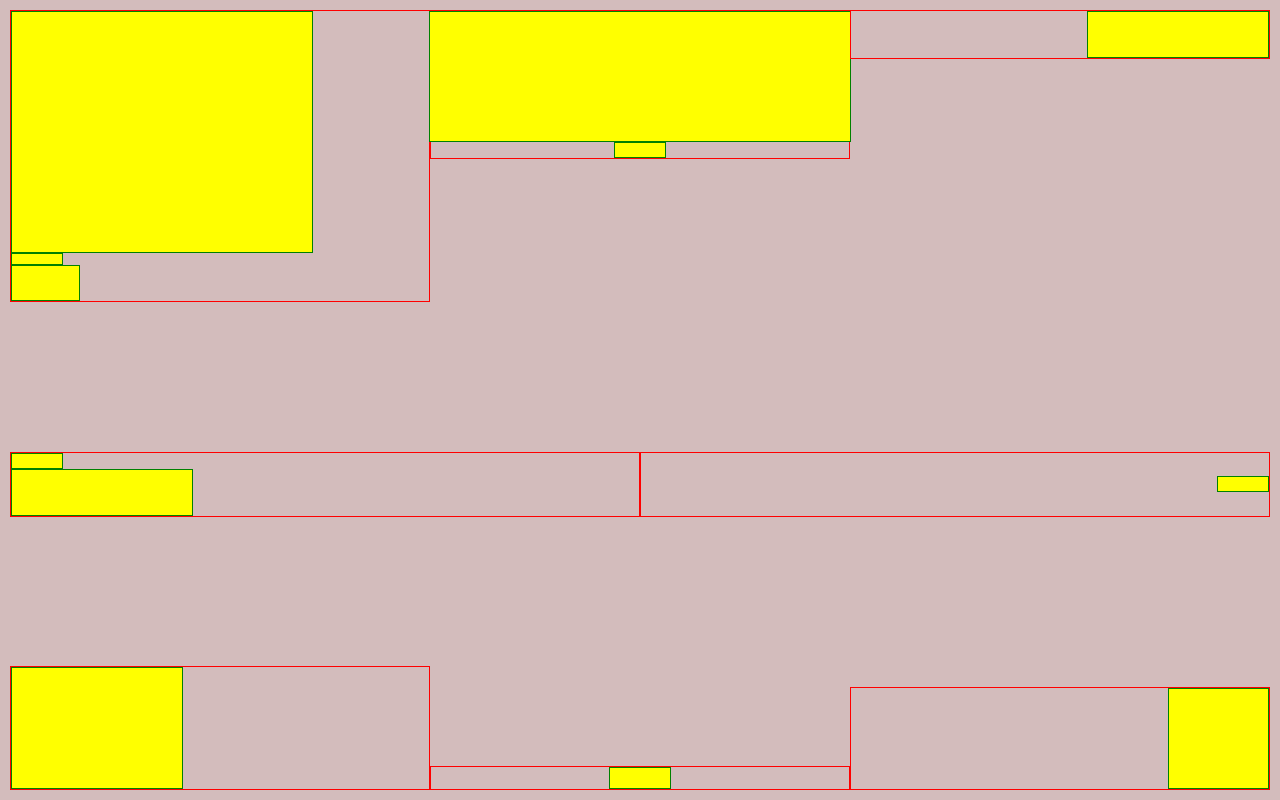
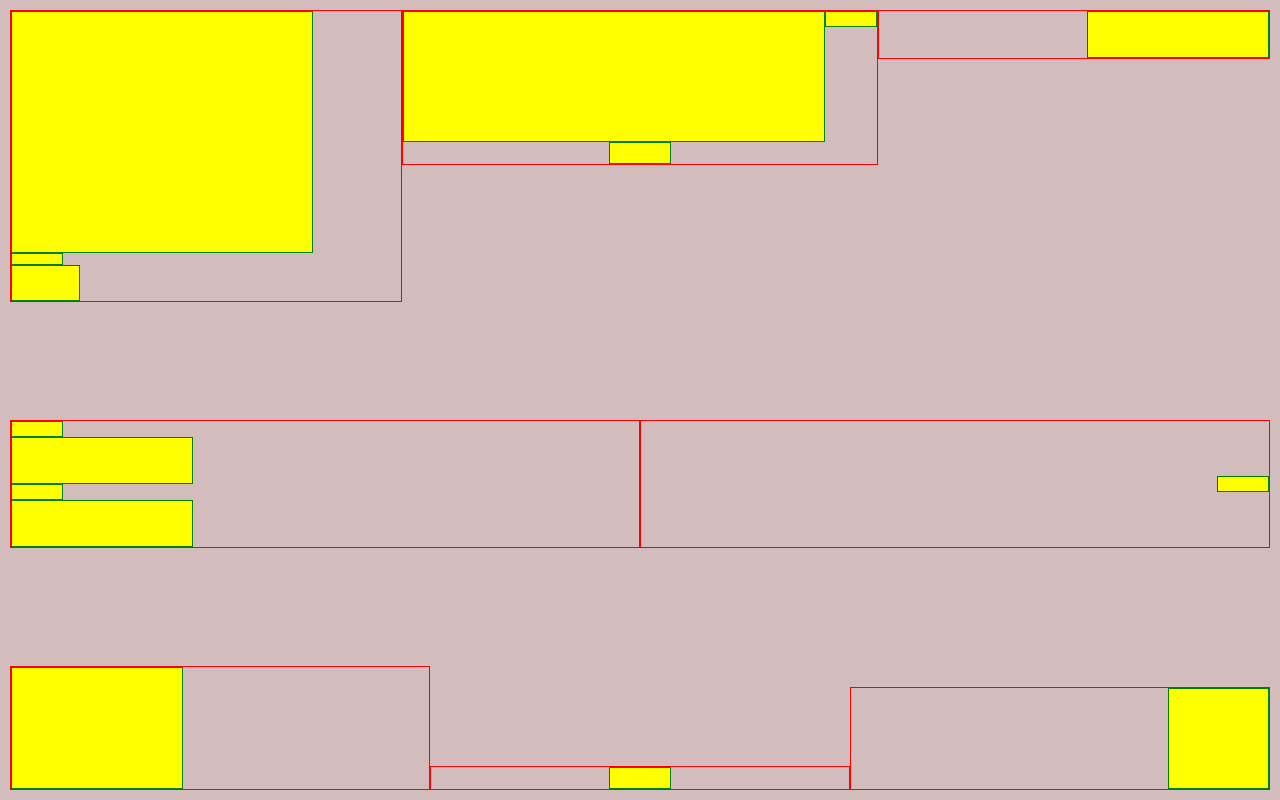
Before and after one commit to KaWaite/poc-align-system, a React (Create React App) app: page / in a window 1280 px wide. Built offline with nearby package versions, Linux system fonts and the light colour scheme.

Commit message:
wip inner grid

```diff
--- a/src/components/GridArea/index.tsx
+++ b/src/components/GridArea/index.tsx
@@ -25,6 +25,7 @@ const GridArea: React.FC<Props> = ({
         horizontal={horizontal}
         right={right}
         bottom={bottom}
+        hasInner={hasInner}
     >
         {children}
     </Wrapper>
@@ -32,17 +33,17 @@ const GridArea: React.FC<Props> = ({
 
 export default GridArea;
 
-const Wrapper = styled.div<{ vertical?: boolean, horizontal?: boolean, right?: boolean; bottom?: boolean }>`
-    min-width:20px; // could add a editor mode prop that add min-width
-    // min-width: inherit;
+const Wrapper = styled.div<{ vertical?: boolean, horizontal?: boolean, right?: boolean; bottom?: boolean; hasInner?: boolean }>`
+    // min-width:20px; // could add a editor mode prop that add min-width
+    min-width: inherit;
     min-height:20px; // could add a editor mode prop that add min-height
     // margin: 10px;
-    ${({ right, horizontal }) => right && horizontal ? "margin-left: auto;" : "margin-right: auto;"}
+    ${({ right, vertical }) => right && vertical ? "margin-left: auto;" : "margin-right: auto;"}
     border: 1px solid red;
     display: flex;
     flex: 1;
     flex-wrap: wrap;
-    align-items: ${({ right, bottom }) => right || bottom ? "flex-end" : "start"};
+    align-items: ${({ right, bottom, hasInner }) => right || bottom ? "flex-end" : hasInner ? "center" : "start"};
     justify-content: center;
-    flex-direction: ${({ vertical }) => vertical ? "column" : "row"}
+    flex-direction: ${({ vertical, hasInner }) => vertical || hasInner ? "column" : "row"}
 `;
--- a/src/components/GridWrapper/hooks.ts
+++ b/src/components/GridWrapper/hooks.ts
@@ -105,6 +105,25 @@ export default () => {
         const bottomRight = layout.outer?.bottomRight?.widgets?.map(
             w => plugins.find(p => w === p.id));
 
+        const topLeftInner = layout.inner?.topLeft?.widgets?.map(
+            w => plugins.find(p => w === p.id));
+        const topCenterInner = layout.inner?.topCenter?.widgets?.map(
+            w => plugins.find(p => w === p.id));
+        const topRightInner = layout.inner?.topRight?.widgets?.map(
+            w => plugins.find(p => w === p.id));
+
+        const middleLeftInner = layout.inner?.middleLeft?.widgets?.map(
+            w => plugins.find(p => w === p.id));
+        const middleRightInner = layout.inner?.middleRight?.widgets?.map(
+            w => plugins.find(p => w === p.id));
+
+        const bottomLeftInner = layout.inner?.bottomLeft?.widgets?.map(
+            w => plugins.find(p => w === p.id));
+        const bottomCenterInner = layout.inner?.bottomCenter?.widgets?.map(
+            w => plugins.find(p => w === p.id));
+        const bottomRightInner = layout.inner?.bottomRight?.widgets?.map(
+            w => plugins.find(p => w === p.id));
+
         return {
             topLeft,
             topCenter,
@@ -113,7 +132,15 @@ export default () => {
             middleRight,
             bottomLeft,
             bottomCenter,
-            bottomRight
+            bottomRight,
+            topLeftInner,
+            topCenterInner,
+            topRightInner,
+            middleLeftInner,
+            middleRightInner,
+            bottomLeftInner,
+            bottomCenterInner,
+            bottomRightInner,
         }
     };
 
--- a/src/components/GridWrapper/index.tsx
+++ b/src/components/GridWrapper/index.tsx
@@ -26,7 +26,8 @@ const GridWrapper: React.FC<Props> = () => {
                     )
                     )}
                 </GridArea>
-                <GridArea horizontal>
+                <GridArea horizontal hasInner>
+                    <GridAreaItem>
                         {gridItems?.topCenter?.map(p => (
                             <Item
                                 key={p?.id}
@@ -37,6 +38,19 @@ const GridWrapper: React.FC<Props> = () => {
                             />
                         )
                         )}
+                    </GridAreaItem>
+                    <GridAreaItem>
+                        {gridItems?.topCenterInner?.map(p => (
+                            <Item
+                                key={p?.id}
+                                minHeight={p?.minHeight}
+                                maxHeight={p?.maxHeight}
+                                minWidth={p?.minWidth}
+                                maxWidth={p?.maxWidth}
+                            />
+                        )
+                        )}
+                    </GridAreaItem>
                 </GridArea>
                 <GridArea vertical right>
                     {gridItems?.topRight?.map(p => (
@@ -55,6 +69,7 @@ const GridWrapper: React.FC<Props> = () => {
             {/* Middle */}
             <GridSection middle>
                 <GridArea vertical>
+                    <GridAreaItem vertical>
                         {gridItems?.middleLeft?.map(p => (
                             <Item
                                 key={p?.id}
@@ -65,6 +80,19 @@ const GridWrapper: React.FC<Props> = () => {
                             />
                         )
                         )}
+                    </GridAreaItem>
+                    <GridAreaItem vertical>
+                        {gridItems?.middleLeft?.map(p => (
+                            <Item
+                                key={p?.id}
+                                minHeight={p?.minHeight}
+                                maxHeight={p?.maxHeight}
+                                minWidth={p?.minWidth}
+                                maxWidth={p?.maxWidth}
+                            />
+                        )
+                        )}
+                    </GridAreaItem>
                 </GridArea>
                 <GridArea vertical right>
                     {gridItems?.middleRight?.map(p => (
@@ -138,3 +166,10 @@ const GridSection = styled.div<{ middle?: boolean, bottom?: boolean }>`
   justify-content: space-between;
   padding:10px;
   `;
+
+const GridAreaItem = styled.div<{ middle?: boolean, bottom?: boolean, vertical?: boolean }>`
+  display: flex;
+  align-items: ${({ middle, bottom }) => middle ? "middle" : bottom ? "flex-end" : "start"};
+  justify-content: space-between;
+  flex-direction: ${({ vertical }) => vertical ? "column" : "row"};
+  `;
```
Lines whose indentation alone changed are shown as unchanged.
